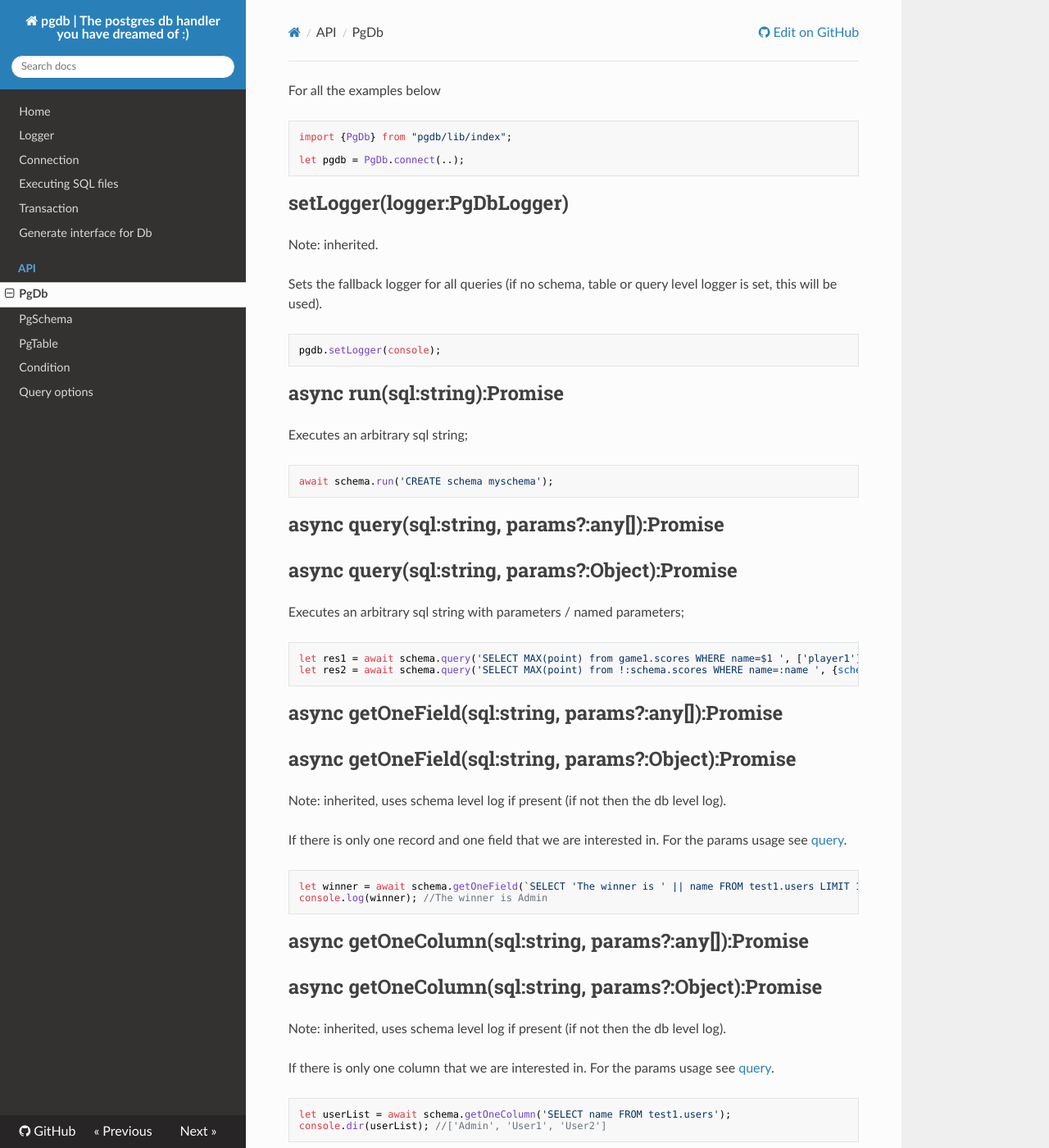
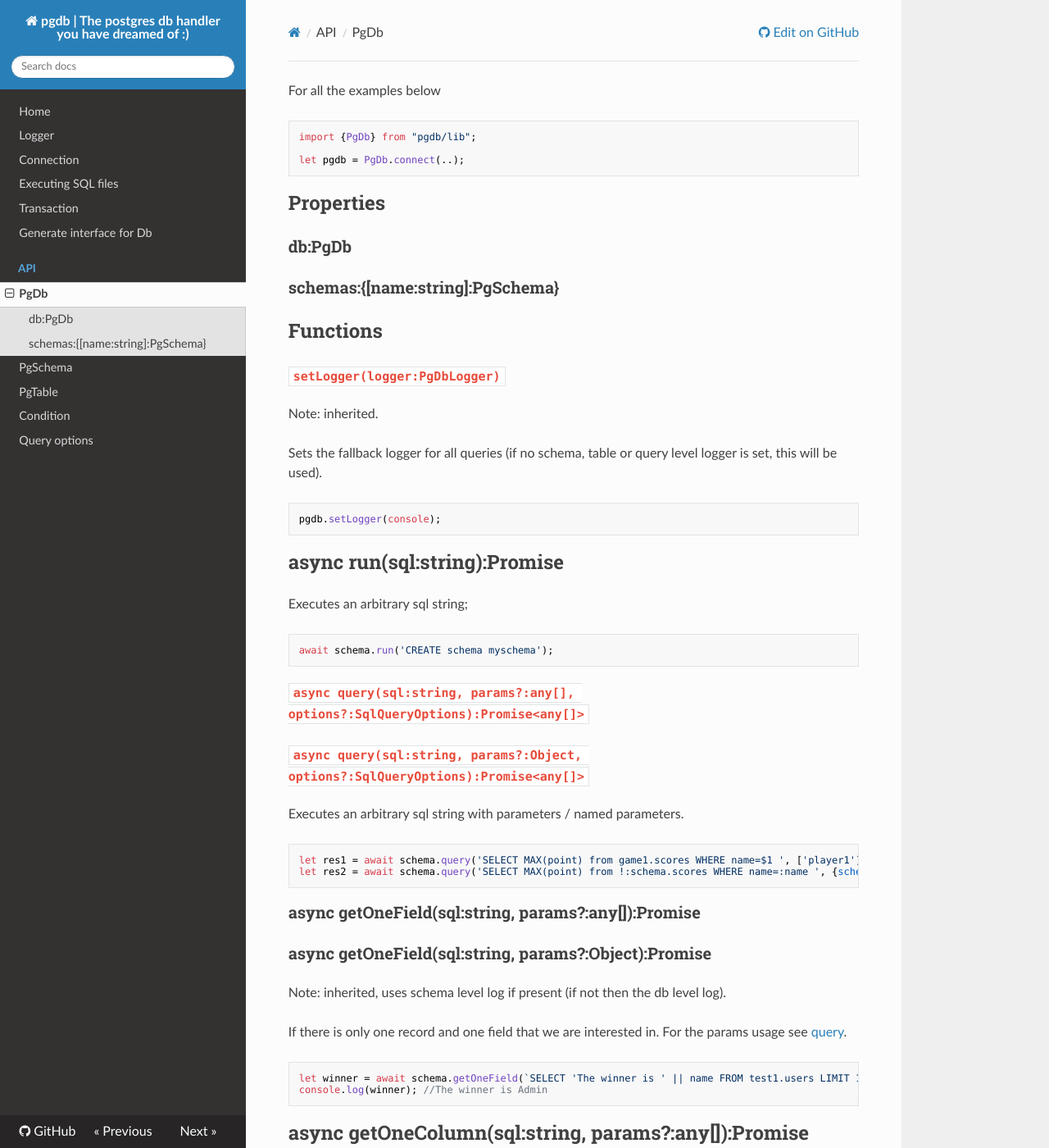
Before and after one commit to holdfenytolvaj/pogi, an MkDocs documentation site: the page built from docs/API/PgDb.md, in a window 1280 px wide and 1400 px high. Shown: the whole window at 82% size. Built offline with MkDocs 1.6.1, drawn with Linux system fonts in a browser that asks for light colours; nearby versions of some CDN libraries; old or Windows-style settings are respelled for this version of MkDocs.

````diff
--- a/docs/API/PgDb.md
+++ b/docs/API/PgDb.md
@@ -1,11 +1,16 @@
 For all the examples below
 ```js
-import {PgDb} from "pgdb/lib/index";
+import {PgDb} from "pgdb/lib";
 
 let pgdb = PgDb.connect(..);
 ```
 
-## setLogger(logger:PgDbLogger)
+##Properties
+### db:PgDb
+### schemas:{[name:string]:PgSchema}
+
+##Functions
+### `setLogger(logger:PgDbLogger)`
 Note: inherited.
 
 Sets the fallback logger for all queries (if no schema, table or query level logger is set, this will be used).
@@ -19,18 +24,18 @@ Executes an arbitrary sql string;
 await schema.run('CREATE schema myschema');
 ```
 
-## async query(sql:string, params?:any[]):Promise<Record[]>
-## async query(sql:string, params?:Object):Promise<Record[]>
+### `async query(sql:string, params?:any[], options?:SqlQueryOptions):Promise<any[]>`
+### `async query(sql:string, params?:Object, options?:SqlQueryOptions):Promise<any[]>`
 <a name="query"></a>
 
-Executes an arbitrary sql string with parameters / named parameters;
-```js
+Executes an arbitrary sql string with parameters / named parameters.
+```ts
 let res1 = await schema.query('SELECT MAX(point) from game1.scores WHERE name=$1 ', ['player1']);
 let res2 = await schema.query('SELECT MAX(point) from !:schema.scores WHERE name=:name ', {schema:'game1', name:'player1'});
 ```
 
-## async getOneField(sql:string, params?:any[]):Promise<any>
-## async getOneField(sql:string, params?:Object):Promise<any>
+### async getOneField(sql:string, params?:any[]):Promise<any>
+### async getOneField(sql:string, params?:Object):Promise<any>
 Note: inherited, uses schema level log if present (if not then the db level log).
 
 If there is only one record and one field that we are interested in. For the params usage see [query](#query).
--- a/package.json
+++ b/package.json
@@ -3,9 +3,6 @@
   "version": "1.0.0",
   "description": "An easy db handler over pg.js (node-postgres)",
   "main": "lib/index.js",
-  "typescript": {
-    "definition": "src/index.ts"
-  },
   "types": "lib/index.d.ts",
   "scripts": {
     "build": "tsc -p src/tsconfig.json && babel lib/*.js -d ./",
````
Also changed, not shown: README.md (+43 -1 lines), docs/index.md (+11 -9 lines), 5 other files.
